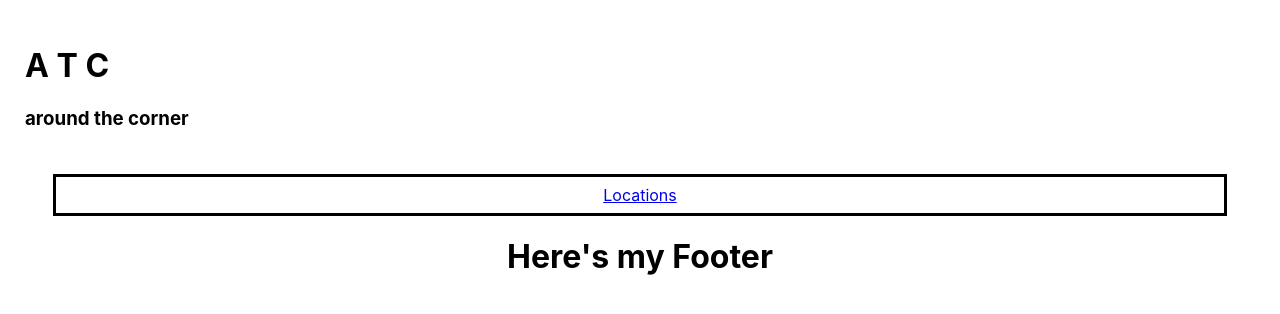
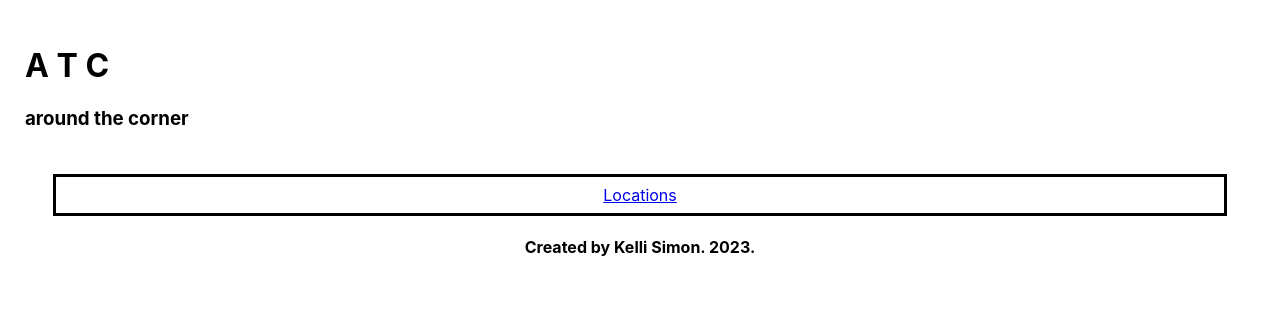
Before and after one commit to kellims/Project-3-ATC-frontend, a React (Create React App) app: page / in a window 1280 px wide. Shown: the top 314 px of the page. Built offline with nearby package versions, Linux system fonts and the light colour scheme.

Commit message:
Updated Footer

```diff
--- a/src/components/Footer.js
+++ b/src/components/Footer.js
@@ -1,5 +1,5 @@
 function Footer(props) {
-    return <h1>Here's my Footer</h1>;
+    return <h4>  Created by Kelli Simon. 2023.     </h4>;
   }
 
   export default Footer;
```
